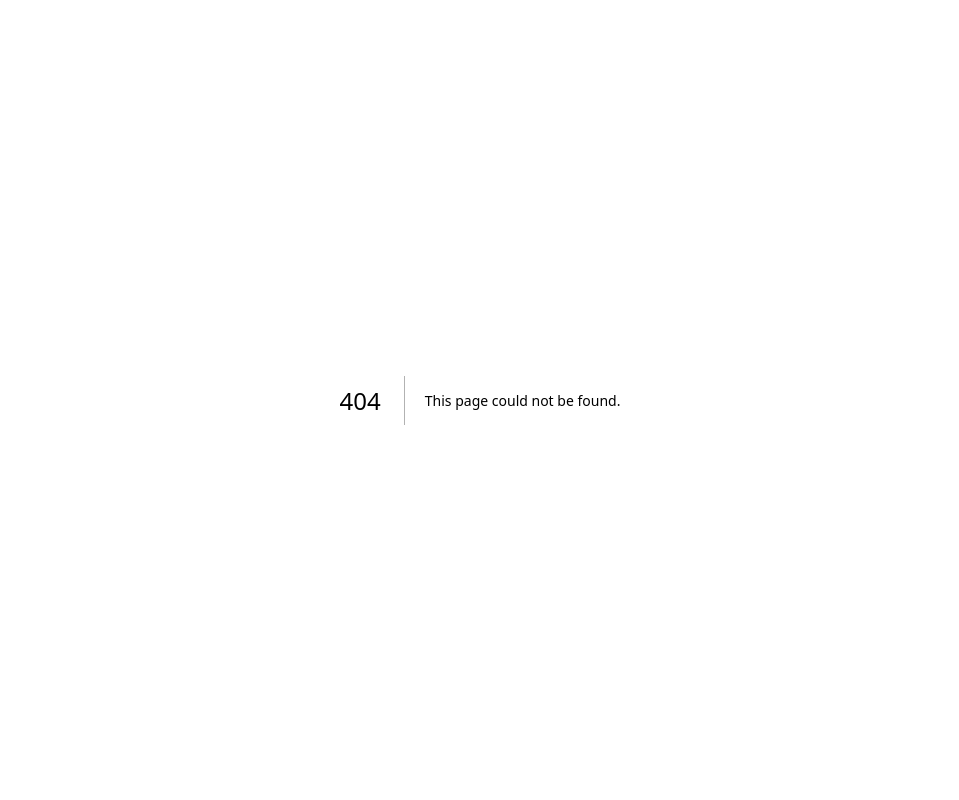
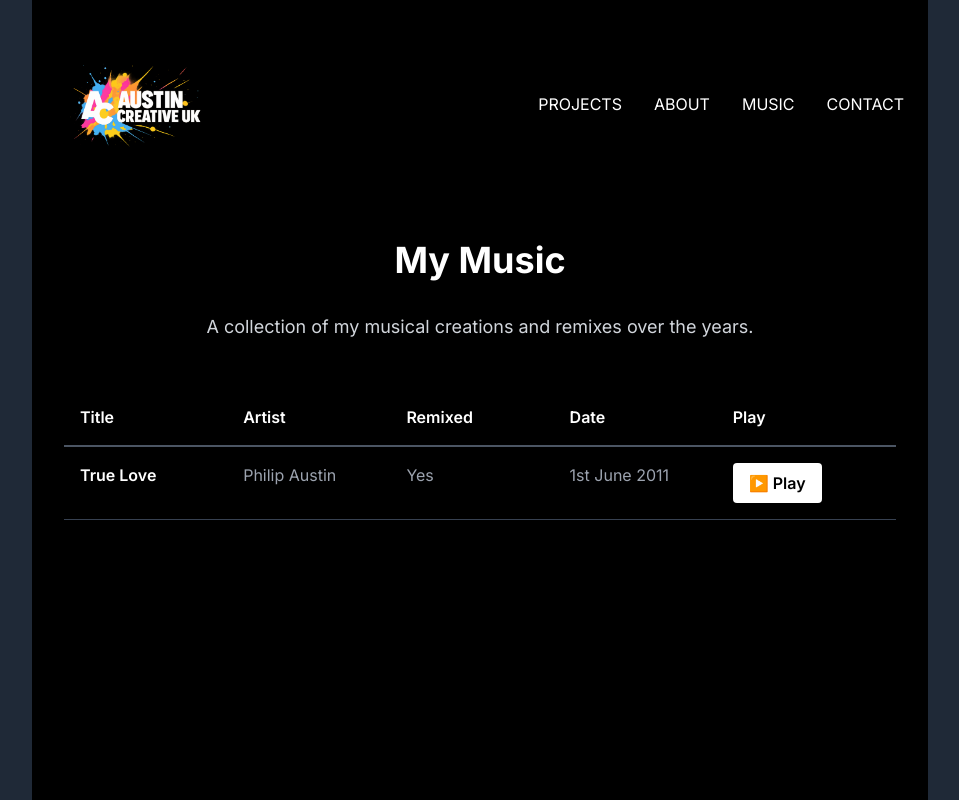
Before and after one commit to NitsuaFox/austincreative-website, a Next.js app: page /music in a window 1280 px wide. Before the commit this address had no page. Shown: the whole page, without its empty margins (160-1119 px from the left). Built offline with nearby package versions, Linux system fonts and the light colour scheme.

Commit message:
Add MUSIC page with playable song list - includes True Love track with play/pause functionality

```diff
--- a/src/app/about/page.tsx
+++ b/src/app/about/page.tsx
@@ -25,6 +25,7 @@ export default function About() {
           <div className="flex space-x-8">
             <Link href="/#projects" className="text-white hover:text-gray-400 transition-colors">PROJECTS</Link>
             <Link href="/about" className="text-white hover:text-gray-400 transition-colors">ABOUT</Link>
+            <Link href="/music" className="text-white hover:text-gray-400 transition-colors">MUSIC</Link>
             <Link href="/#contact" className="text-white hover:text-gray-400 transition-colors">CONTACT</Link>
           </div>
         </nav>
--- /dev/null
+++ b/src/app/music/page.tsx
@@ -0,0 +1,53 @@
+import Image from 'next/image'
+import Link from 'next/link'
+import MusicList from '../../components/MusicList'
+
+export default function Music() {
+  return (
+    <main className="min-h-screen bg-gray-800">
+      {/* Content Container */}
+      <div className="max-w-4xl mx-auto bg-black min-h-screen">
+        {/* Hero Navigation Bar */}
+        <nav className="flex items-center justify-between p-6">
+          {/* Logo - Left */}
+          <Link href="/">
+            <div className="w-40 h-40 relative cursor-pointer">
+              <Image
+                src="/logo7.png"
+                alt="Austin Creative Logo"
+                fill
+                className="object-contain"
+                priority
+              />
+            </div>
+          </Link>
+
+          {/* Menu - Right */}
+          <div className="flex space-x-8">
+            <Link href="/#projects" className="text-white hover:text-gray-400 transition-colors">PROJECTS</Link>
+            <Link href="/about" className="text-white hover:text-gray-400 transition-colors">ABOUT</Link>
+            <Link href="/music" className="text-white hover:text-gray-400 transition-colors">MUSIC</Link>
+            <Link href="/#contact" className="text-white hover:text-gray-400 transition-colors">CONTACT</Link>
+          </div>
+        </nav>
+
+        {/* Content */}
+        <div className="p-8">
+          {/* Music Content */}
+          <div className="text-center mb-12">
+            <h1 className="text-4xl font-bold text-white mb-8">
+              My Music
+            </h1>
+
+            <p className="text-lg text-gray-300 mb-8 leading-relaxed">
+              A collection of my musical creations and remixes over the years.
+            </p>
+          </div>
+
+          {/* Music List */}
+          <MusicList />
+        </div>
+      </div>
+    </main>
+  )
+}
--- a/src/app/page.tsx
+++ b/src/app/page.tsx
@@ -24,6 +24,7 @@ export default function Home() {
           <div className="flex space-x-8">
             <a href="#projects" className="text-white hover:text-gray-400 transition-colors">PROJECTS</a>
             <a href="/about" className="text-white hover:text-gray-400 transition-colors">ABOUT</a>
+            <a href="/music" className="text-white hover:text-gray-400 transition-colors">MUSIC</a>
             <a href="#contact" className="text-white hover:text-gray-400 transition-colors">CONTACT</a>
           </div>
         </nav>
--- /dev/null
+++ b/src/components/MusicList.tsx
@@ -0,0 +1,127 @@
+'use client'
+
+import { useState, useRef } from 'react'
+
+interface Song {
+  title: string
+  artist: string
+  remixed: boolean
+  date: string
+  filename: string
+}
+
+const songs: Song[] = [
+  {
+    title: "True Love",
+    artist: "Philip Austin",
+    remixed: true,
+    date: "1st June 2011",
+    filename: "truelove.mp3"
+  }
+]
+
+export default function MusicList() {
+  const [currentPlaying, setCurrentPlaying] = useState<string | null>(null)
+  const audioRefs = useRef<{ [key: string]: HTMLAudioElement }>({})
+
+  const playPause = (filename: string) => {
+    const audio = audioRefs.current[filename]
+
+    if (currentPlaying && currentPlaying !== filename) {
+      // Stop currently playing song
+      const currentAudio = audioRefs.current[currentPlaying]
+      if (currentAudio) {
+        currentAudio.pause()
+        currentAudio.currentTime = 0
+      }
+    }
+
+    if (currentPlaying === filename) {
+      // Pause current song
+      if (audio) {
+        audio.pause()
+        setCurrentPlaying(null)
+      }
+    } else {
+      // Play new song
+      if (audio) {
+        audio.play()
+        setCurrentPlaying(filename)
+      }
+    }
+  }
+
+  const handleAudioEnd = (filename: string) => {
+    setCurrentPlaying(null)
+  }
+
+  return (
+    <div className="mb-12">
+      {/* Headers - Desktop */}
+      <div className="hidden md:grid grid-cols-5 gap-4 p-4 border-b-2 border-gray-600 font-semibold text-white">
+        <div>Title</div>
+        <div>Artist</div>
+        <div>Remixed</div>
+        <div>Date</div>
+        <div>Play</div>
+      </div>
+
+      {/* Headers - Mobile */}
+      <div className="md:hidden grid grid-cols-4 gap-4 p-4 border-b-2 border-gray-600 font-semibold text-white">
+        <div>Title</div>
+        <div>Artist</div>
+        <div>Date</div>
+        <div>Play</div>
+      </div>
+
+      {/* Music List */}
+      <div className="space-y-0">
+        {songs.map((song, index) => (
+          <div key={index}>
+            {/* Hidden audio elements */}
+            <audio
+              ref={(el) => {
+                if (el) audioRefs.current[song.filename] = el
+              }}
+              onEnded={() => handleAudioEnd(song.filename)}
+              preload="metadata"
+            >
+              <source src={`/music/${song.filename}`} type="audio/mpeg" />
+            </audio>
+
+            {/* Desktop Layout */}
+            <div className="hidden md:grid grid-cols-5 gap-4 p-4 border-b border-gray-700">
+              <div className="font-semibold text-white">{song.title}</div>
+              <div className="text-gray-400">{song.artist}</div>
+              <div className="text-gray-400">{song.remixed ? 'Yes' : 'No'}</div>
+              <div className="text-gray-400">{song.date}</div>
+              <div>
+                <button
+                  onClick={() => playPause(song.filename)}
+                  className="bg-white text-black px-4 py-2 rounded hover:bg-gray-200 transition-colors font-semibold"
+                >
+                  {currentPlaying === song.filename ? '⏸️ Pause' : '▶️ Play'}
+                </button>
+              </div>
+            </div>
+
+            {/* Mobile Layout */}
+            <div className="md:hidden grid grid-cols-4 gap-4 p-4 border-b border-gray-700">
+              <div className="font-semibold text-white">{song.title}</div>
+              <div className="text-gray-400">{song.artist}</div>
+              <div className="text-gray-400 text-sm">{song.date}</div>
+              <div>
+                <button
+                  onClick={() => playPause(song.filename)}
+                  className="bg-white text-black px-2 py-1 rounded hover:bg-gray-200 transition-colors font-semibold text-sm"
+                >
+                  {currentPlaying === song.filename ? '⏸️' : '▶️'}
+                </button>
+              </div>
+            </div>
+          </div>
+        ))}
+      </div>
+    </div>
+  )
+}
```
Also changed, not shown: 1 other file (tests, documents, lock files or other folders).
